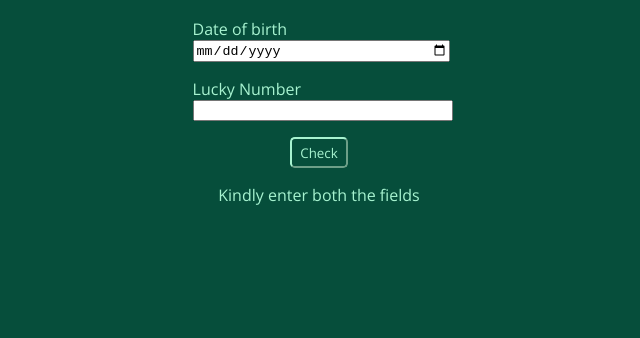
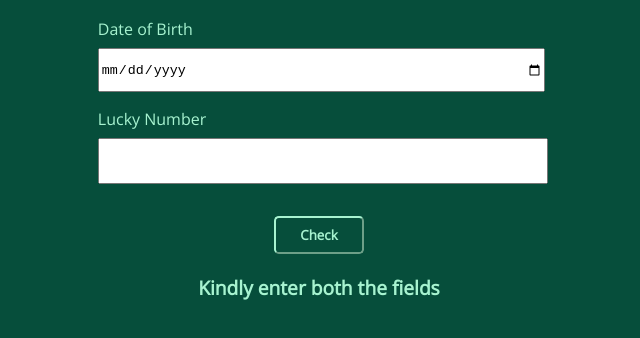
Before and after one commit to prakashsakari/birthdate-and-lucky-number, a plain HTML site: page index.html in a window 1280 px wide. Both pictures are taken after a click on the button "Check". Shown: the part 174-512 px from the top of the page, without its empty margins (321-961 px from the left). Drawn offline with nearby package versions, Linux system fonts and the light colour scheme.

Commit message:
Changed styling of button and input field

```diff
--- a/app.js
+++ b/app.js
@@ -18,9 +18,9 @@ function checkIfLucky(){
     number = luckyNumber.value;
     if (sum&&number){
         if (sum % number === 0){
-            showMessage("Your birthdate is lucky");
+            showMessage("Yeaahh!! Your birthdate is lucky😍");
         }else{
-            showMessage("Your birthdate is not lucky");
+            showMessage("Ooops!! Your birthdate is not lucky. But your are amazing🤗");
         }
     }else{
         showMessage("Kindly enter both the fields");
--- a/index.html
+++ b/index.html
@@ -12,7 +12,7 @@
 <body>
     <h1>Check if your birthdate is lucky</h1>
     <div class="container">
-        <label for="date-of-birth">Date of birth</label>
+        <label for="date-of-birth">Date of Birth</label>
         <input type="date" id="date-of-birth">
         <label for="lucky-number">Lucky Number</label>
         <input type="number" id="lucky-number">
--- a/style.css
+++ b/style.css
@@ -18,7 +18,7 @@ h1 {
 }
 
 .container {
-    width: 20%;
+    width: 35%;
     margin: auto;
 }
 
@@ -27,23 +27,32 @@ label {
     display: block;
 }
 
+
+
 input {
+    margin-top: 0.5rem;
     margin-bottom: 1rem;
     width: 100%;
+    height: 5vh
 }
 
 #message {
     text-align: center;
+    font-weight: bold;
+    font-size: larger;
 }
 
 button {
     display: block;
     margin: auto;
-    padding: 0.3rem 0.5rem;
+    padding: 0.5rem 1.5rem;
     font-family: 'Open Sans', sans-serif;
     border-radius: 0.3rem;
     background-color: transparent;
     color: var(--text-color);
     border-color: var(--text-color);
+    font-weight: bold;
+    margin-top: 2rem;
+
 
 }
```
